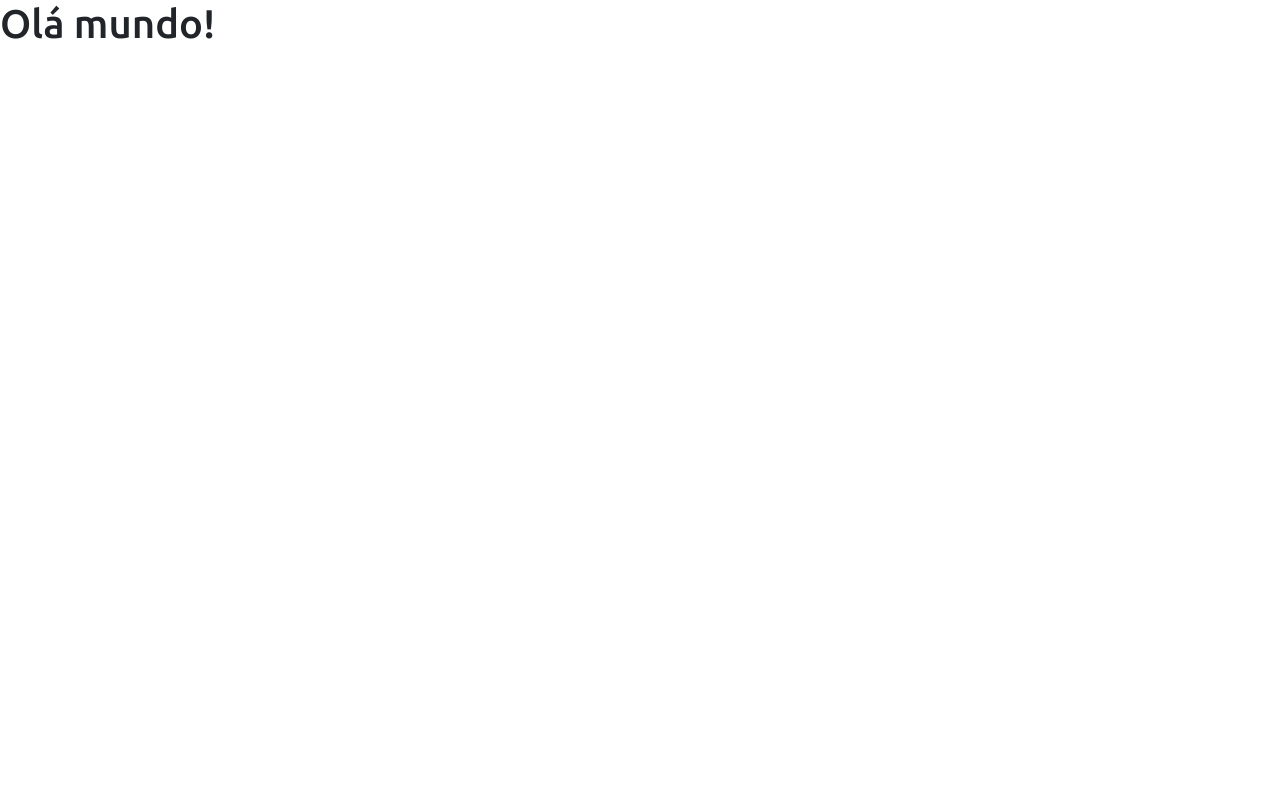
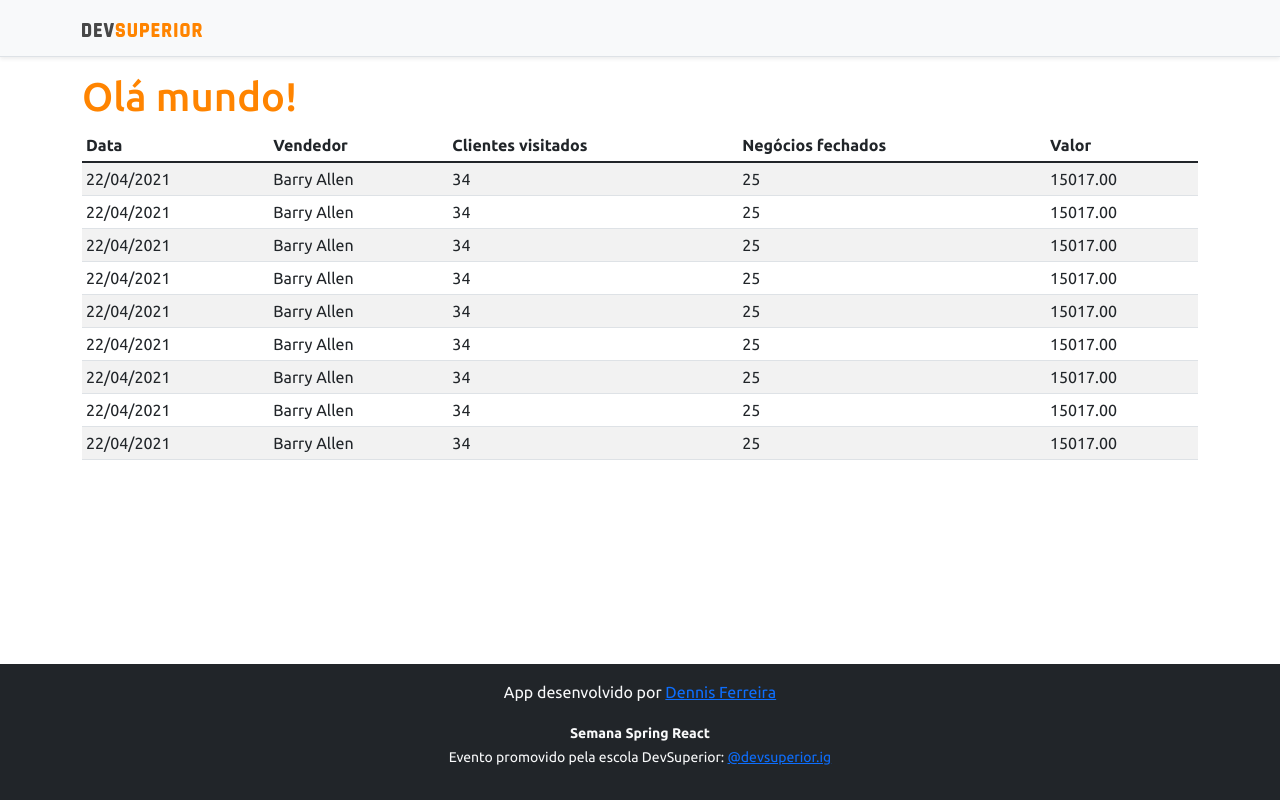
Before and after one commit to dennisferreira1/projeto-dsvendas, a React (Create React App) app in the folder frontend/: page / in a window 1280 px wide. Built offline with nearby package versions, Linux system fonts and the light colour scheme.

Commit message:
adicionando componentes estáticos básicos

```diff
--- a/frontend/src/App.tsx
+++ b/frontend/src/App.tsx
@@ -1,8 +1,17 @@
+import DataTable from "components/DataTable";
+import Footer from "components/Footer";
+import NavBar from "components/NavBar";
+
 function App() {
   return (
-    <div className="App">
-      <h1>Olá mundo!</h1>
-    </div>
+    <>
+      <NavBar />
+      <div className="container">
+        <h1 className="text-primary">Olá mundo!</h1>
+        <DataTable/>
+      </div>
+      <Footer/>
+    </>
   );
 }
 
--- /dev/null
+++ b/frontend/src/components/DataTable/index.tsx
@@ -0,0 +1,87 @@
+const DataTable = () => {
+    return (
+        <>
+            <div className="table-responsive">
+                <table className="table table-striped table-sm">
+                    <thead>
+                        <tr>
+                            <th>Data</th>
+                            <th>Vendedor</th>
+                            <th>Clientes visitados</th>
+                            <th>Negócios fechados</th>
+                            <th>Valor</th>
+                        </tr>
+                    </thead>
+                    <tbody>
+                        <tr>
+                            <td>22/04/2021</td>
+                            <td>Barry Allen</td>
+                            <td>34</td>
+                            <td>25</td>
+                            <td>15017.00</td>
+                        </tr>
+                        <tr>
+                            <td>22/04/2021</td>
+                            <td>Barry Allen</td>
+                            <td>34</td>
+                            <td>25</td>
+                            <td>15017.00</td>
+                        </tr>
+                        <tr>
+                            <td>22/04/2021</td>
+                            <td>Barry Allen</td>
+                            <td>34</td>
+                            <td>25</td>
+                            <td>15017.00</td>
+                        </tr>
+                        <tr>
+                            <td>22/04/2021</td>
+                            <td>Barry Allen</td>
+                            <td>34</td>
+                            <td>25</td>
+                            <td>15017.00</td>
+                        </tr>
+                        <tr>
+                            <td>22/04/2021</td>
+                            <td>Barry Allen</td>
+                            <td>34</td>
+                            <td>25</td>
+                            <td>15017.00</td>
+                        </tr>
+                        <tr>
+                            <td>22/04/2021</td>
+                            <td>Barry Allen</td>
+                            <td>34</td>
+                            <td>25</td>
+                            <td>15017.00</td>
+                        </tr>
+                        <tr>
+                            <td>22/04/2021</td>
+                            <td>Barry Allen</td>
+                            <td>34</td>
+                            <td>25</td>
+                            <td>15017.00</td>
+                        </tr>
+                        <tr>
+                            <td>22/04/2021</td>
+                            <td>Barry Allen</td>
+                            <td>34</td>
+                            <td>25</td>
+                            <td>15017.00</td>
+                        </tr>
+                        <tr>
+                            <td>22/04/2021</td>
+                            <td>Barry Allen</td>
+                            <td>34</td>
+                            <td>25</td>
+                            <td>15017.00</td>
+                        </tr>
+                    </tbody>
+                </table>
+            </div>
+
+        </>
+    );
+}
+
+export default DataTable;
--- /dev/null
+++ b/frontend/src/components/Footer/index.tsx
@@ -0,0 +1,15 @@
+const Footer = () => {
+    return (
+        <>
+            <footer className="footer mt-auto py-3 bg-dark">
+                <div className="container">
+                    <p className="text-light">App desenvolvido por <a href="https://github.com/dennisferreira1" target="_blank" rel="noreferrer">Dennis Ferreira</a></p>
+                    <p className="text-light"><small><strong>Semana Spring React</strong><br />
+                        Evento promovido pela escola DevSuperior: <a href="https://instagram.com/devsuperior.ig" target="_blank" rel="noreferrer">@devsuperior.ig</a></small></p>
+                </div>
+            </footer>
+        </>
+    );
+}
+
+export default Footer;
--- /dev/null
+++ b/frontend/src/components/NavBar/index.tsx
@@ -0,0 +1,17 @@
+import ImgDsDark from 'assets/img/ds-dark.svg';
+
+const NavBar = () => {
+    return (
+        <>
+            <div className="d-flex flex-column flex-md-row align-items-center p-3 px-md-4 mb-3 bg-light border-bottom shadow-sm">
+                <div className="container">
+                    <nav className="my-2 my-md-0 mr-md-3">
+                        <img src={ImgDsDark} alt="DevSuperior" width="120" />
+                    </nav>
+                </div>
+            </div>
+        </>
+    );
+}
+
+export default NavBar;
```
Also changed, not shown: frontend/src/assets/img/ds-dark.svg (added).
